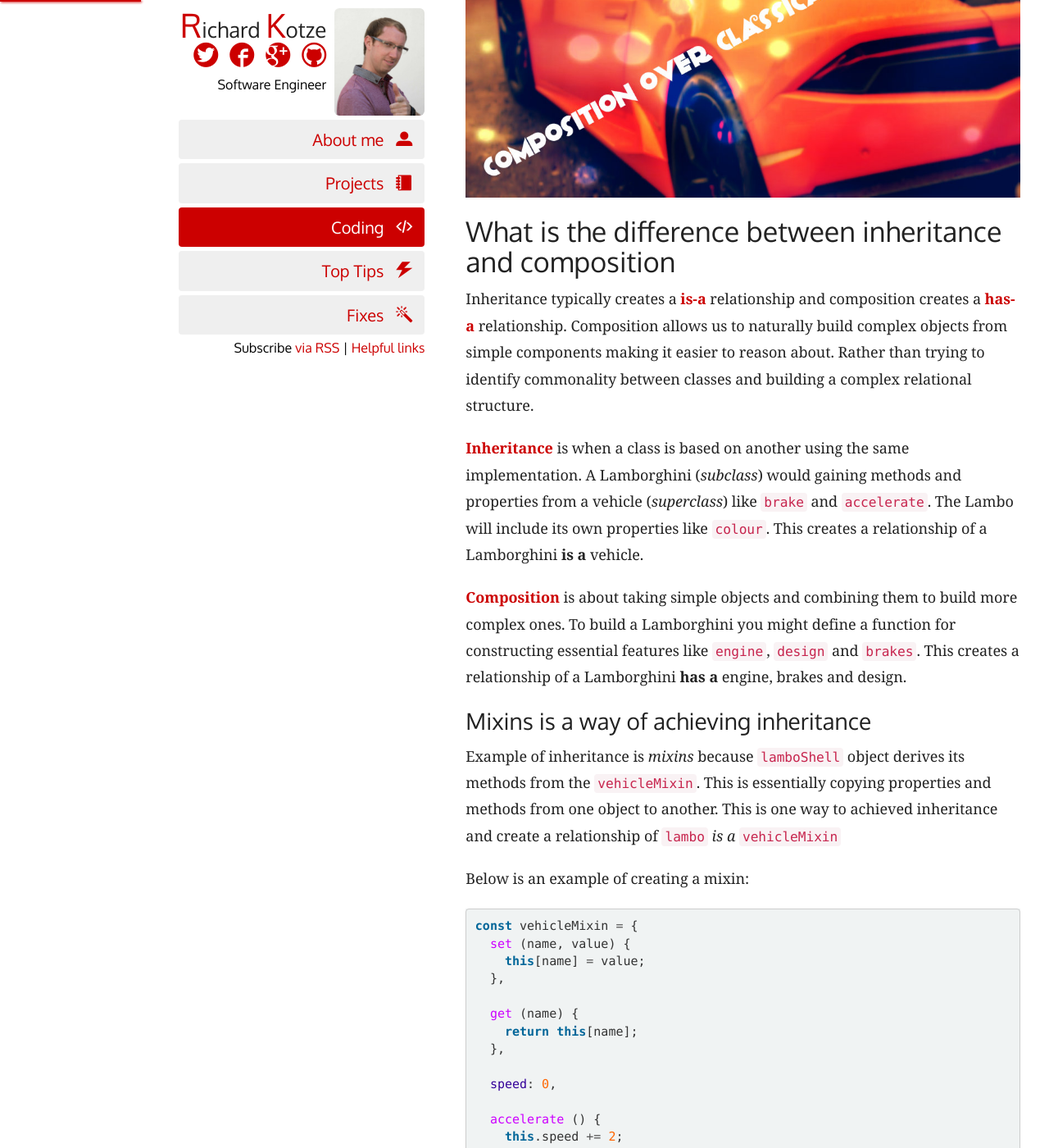
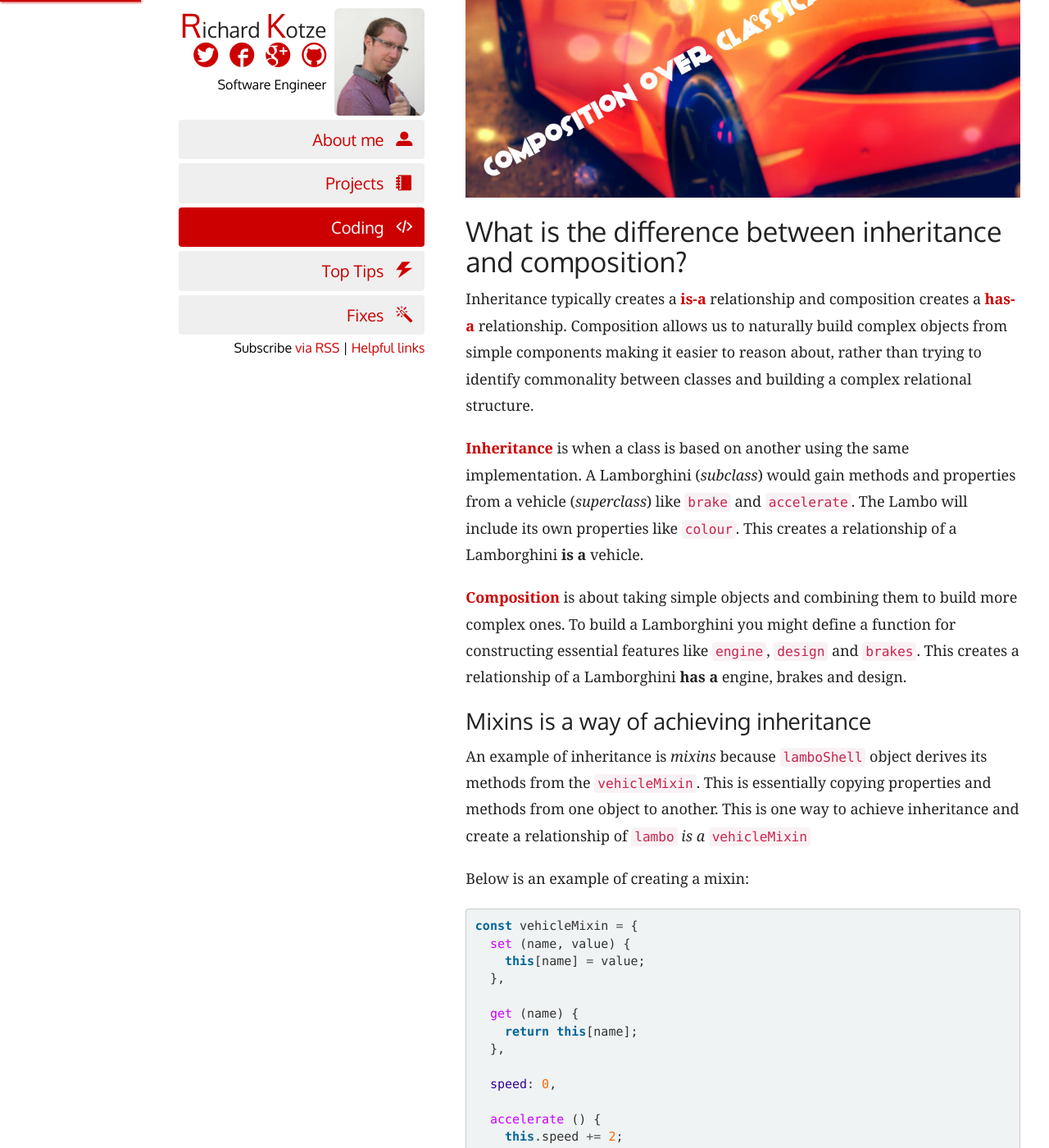
Before and after one commit to rkotze/rkotze.github.io, a Jekyll site: the page built from _posts/2018-03-20-composition-in-javascript.md, in a window 1280 px wide and 1400 px high, scrolled down 451 px. Shown: the whole window at 82% size. Built offline with Jekyll 4.4.1, drawn with Linux system fonts in a browser that asks for light colours; comment, search, counter and statistics services are not loaded; some of the changed text lies outside the part shown.

Commit message:
Wording tweaks?
But maybe don't implement, as the article is way over my head (apart from the really general concept of _is a_ and _has a_).

```diff
--- a/_posts/2018-03-20-composition-in-javascript.md
+++ b/_posts/2018-03-20-composition-in-javascript.md
@@ -18,17 +18,17 @@ JavaScript is an expressive language and is one reason I enjoy using it. An inte
 
 ![Lamborghini Huracan with text "composition over classical inheritance"](/images/lamborghini-huracan.jpg)
 
-## What is the difference between inheritance and composition
+## What is the difference between inheritance and composition?
 
-Inheritance typically creates a [**is-a**](https://en.wikipedia.org/wiki/Is-a){:target="\_blank"} relationship and composition creates a [**has-a**](https://en.wikipedia.org/wiki/Has-a){:target="\_blank"} relationship. Composition allows us to naturally build complex objects from simple components making it easier to reason about. Rather than trying to identify commonality between classes and building a complex relational structure.
+Inheritance typically creates a [**is-a**](https://en.wikipedia.org/wiki/Is-a){:target="\_blank"} relationship and composition creates a [**has-a**](https://en.wikipedia.org/wiki/Has-a){:target="\_blank"} relationship. Composition allows us to naturally build complex objects from simple components making it easier to reason about, rather than trying to identify commonality between classes and building a complex relational structure.
 
-[**Inheritance**](https://en.wikipedia.org/wiki/Inheritance_(object-oriented_programming)){:target="\_blank"} is when a class is based on another using the same implementation. A Lamborghini (_subclass_) would gaining methods and properties from a vehicle (_superclass_) like `brake` and `accelerate`. The Lambo will include its own properties like `colour`. This creates a relationship of a Lamborghini **is a** vehicle.
+[**Inheritance**](https://en.wikipedia.org/wiki/Inheritance_(object-oriented_programming)){:target="\_blank"} is when a class is based on another using the same implementation. A Lamborghini (_subclass_) would gain methods and properties from a vehicle (_superclass_) like `brake` and `accelerate`. The Lambo will include its own properties like `colour`. This creates a relationship of a Lamborghini **is a** vehicle.
 
 [**Composition**](https://en.wikipedia.org/wiki/Object_composition){:target="\_blank"} is about taking simple objects and combining them to build more complex ones. To build a Lamborghini you might define a function for constructing essential features like `engine`, `design` and `brakes`. This creates a relationship of a Lamborghini **has a** engine, brakes and design.
 
 ### Mixins is a way of achieving inheritance
 
-Example of inheritance is _mixins_ because `lamboShell` object derives its methods from the `vehicleMixin`. This is essentially copying properties and methods from one object to another. This is one way to achieved inheritance and create a relationship of `lambo` _is a_ `vehicleMixin`
+An example of inheritance is _mixins_ because `lamboShell` object derives its methods from the `vehicleMixin`. This is essentially copying properties and methods from one object to another. This is one way to achieve inheritance and create a relationship of `lambo` _is a_ `vehicleMixin`
 
 Below is an example of creating a mixin:
 
@@ -152,4 +152,4 @@ lambo.log('colour'); //-> black
 
 ## Conclusion
 
-Constructing code to be **composable** I believe makes it easier to reason about which should improve its readability. There is some overhead of reimplementing methods, for example `Lambo.stop` is essentially an alias of `Brakes.stop`, which would not need to be done when using inheritance. However, this tradeoff I think is worth it to make the code easier to follow, especially when an application becomes complex.
+I believe constructing code to be **composable** makes it easier to reason about - which should improve its readability. There is some overhead of reimplementing methods, for example `Lambo.stop` is essentially an alias of `Brakes.stop`, which would not need to be done when using inheritance. However, I think this tradeoff is worth it to make the code easier to follow, especially when an application becomes complex.
```
Also changed, not shown: other parts of _posts/2018-03-20-composition-in-javascript.md (+1 -1 lines).
